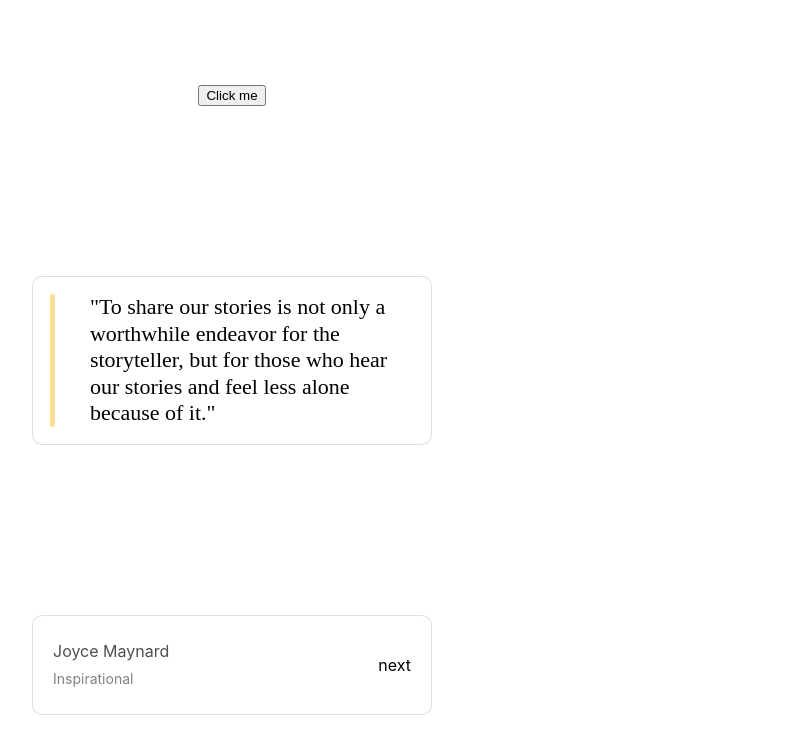
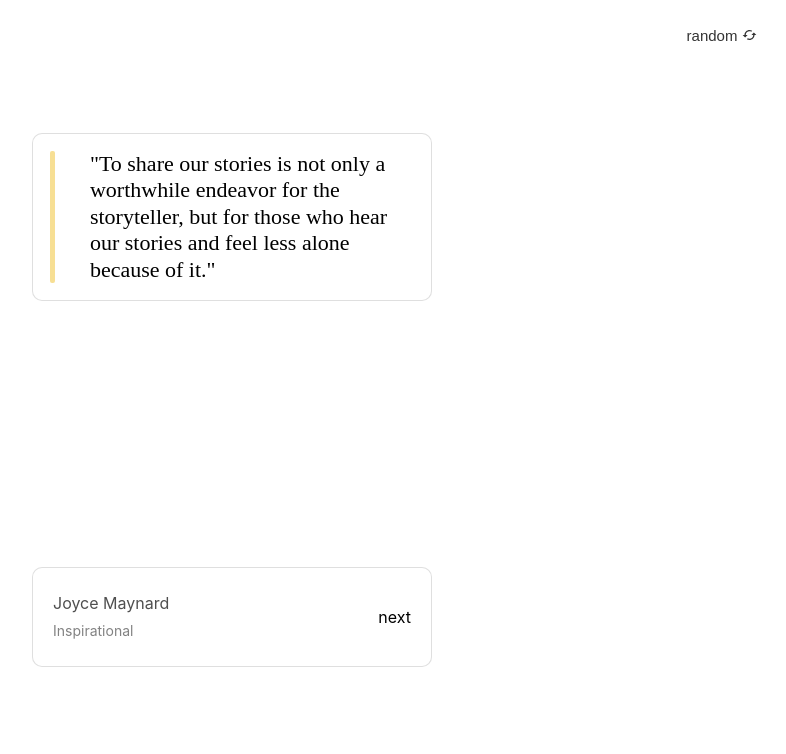
Before and after one commit to SarangWadode/quote-generator, a React (Create React App) app: page / in a window 1280 px wide. Shown: the top 754 px of the page, without its empty margins (408-1194 px from the left). Built offline with nearby package versions, Linux system fonts and the light colour scheme; no server answers.

Commit message:
random quote button created

```diff
--- a/package.json
+++ b/package.json
@@ -3,6 +3,9 @@
   "version": "0.1.0",
   "private": true,
   "dependencies": {
+    "@emotion/react": "^11.8.1",
+    "@emotion/styled": "^11.8.1",
+    "@mui/icons-material": "^5.4.2",
     "@testing-library/jest-dom": "^5.16.2",
     "@testing-library/react": "^12.1.3",
     "@testing-library/user-event": "^13.5.0",
--- /dev/null
+++ b/src/components/random/index.jsx
@@ -0,0 +1,13 @@
+import CachedIcon from '@mui/icons-material/Cached';
+import './style.scss';
+
+export default function Random({ handleClick }) {
+    return (
+        <>
+            <button className='random' onClick={handleClick}>
+                random
+                <CachedIcon style={{fontSize: '20px', paddingLeft: '5px'}} />
+            </button>
+        </>
+    )
+}
--- /dev/null
+++ b/src/components/random/style.scss
@@ -0,0 +1,23 @@
+.random {
+  width: 100px;
+  height: 30px;
+  position: absolute;
+  top: 20px;
+  right: 100px;
+  color: #333333;
+  align-items: center;
+  font-size: 15px;
+  text-align: center;
+  display: flex;
+  justify-content: center;
+  border: none;
+  background: none;
+  box-shadow: none;
+  cursor: pointer;
+
+  &:hover {
+    background: rgba(41, 98, 255, 0.1);
+    border-radius: 6px;
+    color: #3d5afe;
+  }
+}
--- a/src/pages/homepage/index.jsx
+++ b/src/pages/homepage/index.jsx
@@ -2,6 +2,7 @@ import React, { useEffect, useState } from 'react';
 import './style.scss';
 import Quote from '../../components/quote';
 import Author from '../../components/author';
+import Random from '../../components/random';
 
 export default function Homepage() {
   const [quotesData, setquotesData] = useState([]);
@@ -30,7 +31,7 @@ export default function Homepage() {
 
   return (
     <div className='homepage'>
-      <button onClick={handleClick}>Click me</button>
+      <Random handleClick={handleClick} />
       <Quote quote= {quote} />
       <Author author={author} genre={genre} />
     </div>
```
Also changed, not shown: 1 other file (tests, documents, lock files or other folders).
